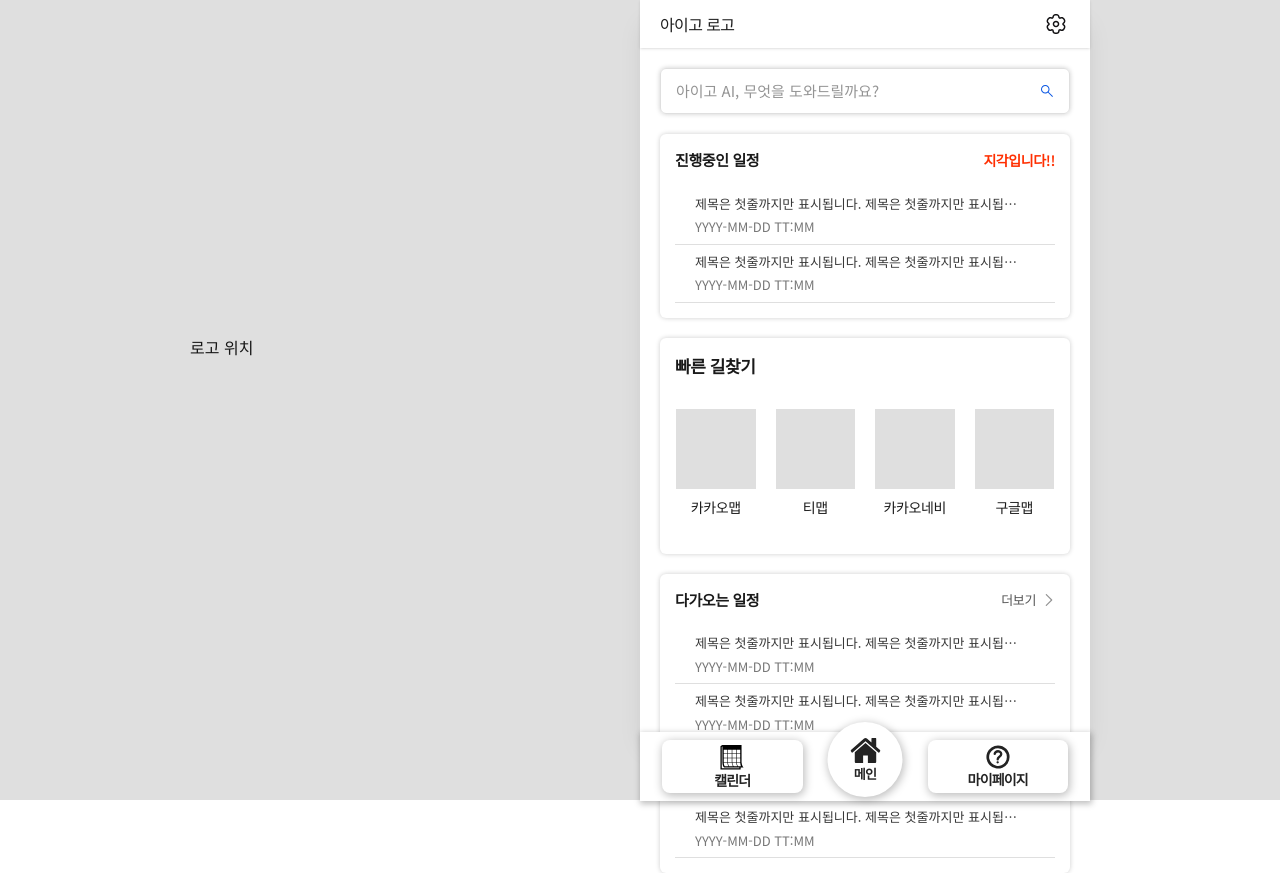
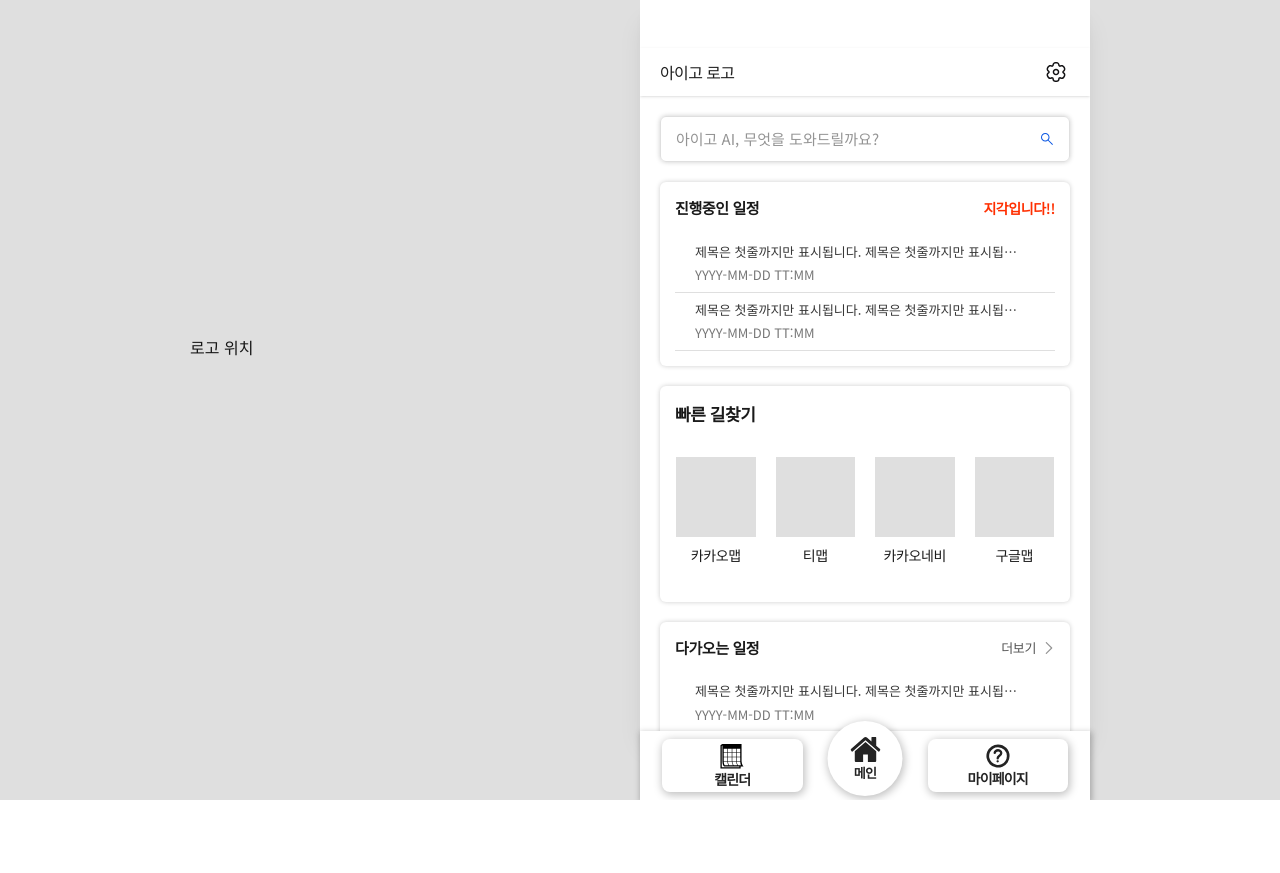
Before and after one commit to prj-capstone-2025-syu/i_go_client_CI-CD, a Next.js app: page / in a window 1280 px wide. After the commit the page ends 800 px from the top, so only its background shows below. Built offline with nearby package versions, Linux system fonts and the light colour scheme.

Commit message:
fix : [i-250416-1] 하단 네비 레아아웃 깨짐

```diff
--- a/src/app/layout.tsx
+++ b/src/app/layout.tsx
@@ -31,7 +31,7 @@ export default function RootLayout({
             data-aos-duration="50"
             data-aos-once="true"
           >
-            <main className="main-wrapper w-full h-[calc(100%-68px)] shadow-xl bg-[#fff]">
+            <main className="relative main-wrapper w-full h-[calc(100%-68px)] overflow-y-auto shadow-xl bg-[#fff] pt-[48px]">
               {children}
             </main>
             <BottomNav />
```
